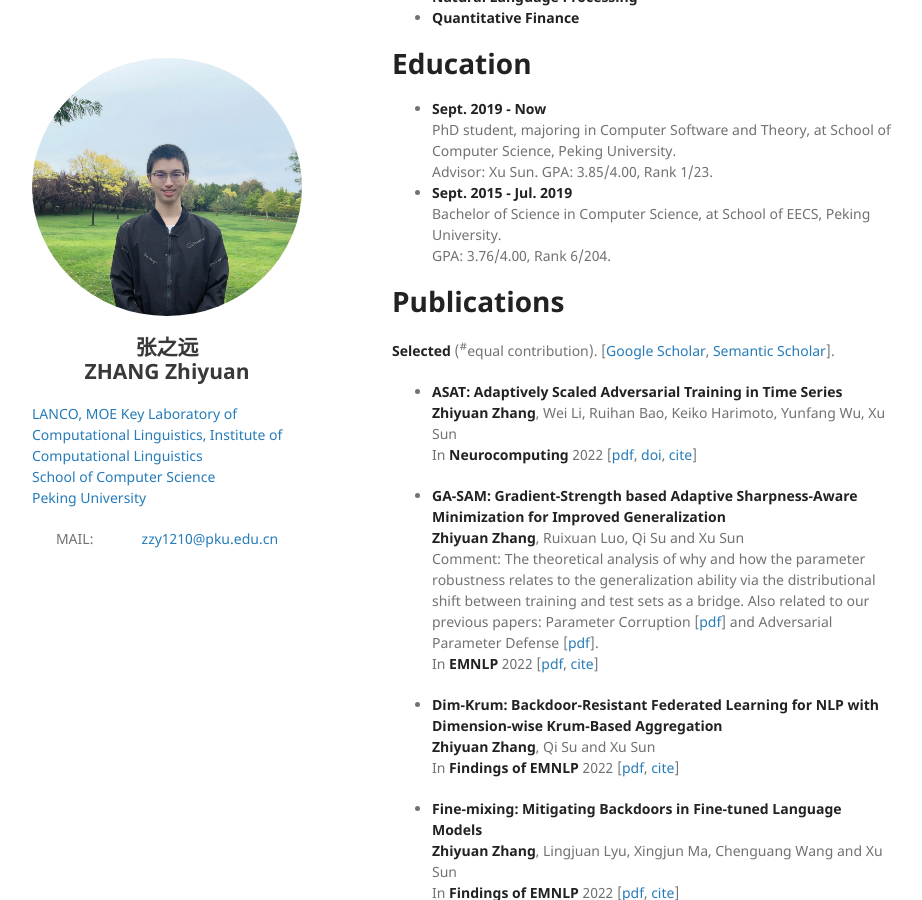
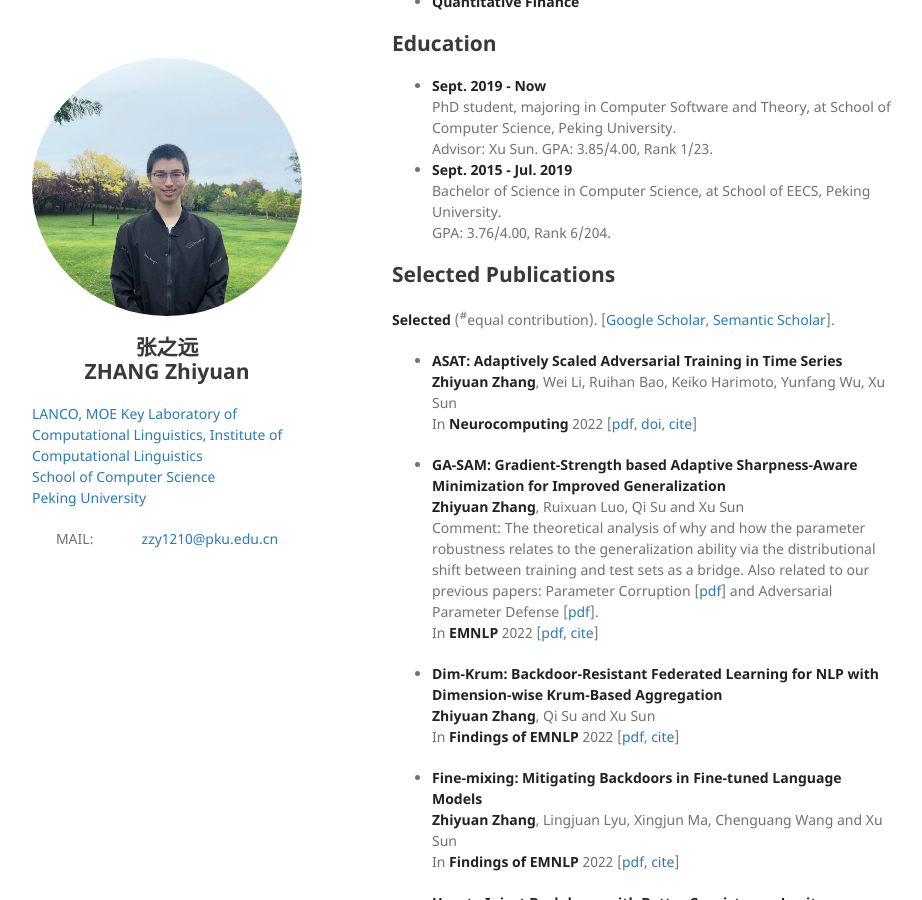
Before and after one commit to pkuzzy/pkuzzy.github.io, a Jekyll site: the page built from index.md, in a window 1280 px wide and 900 px high, scrolled down 362 px. Shown: the whole window, without its empty margins (178-1100 px from the left). Built offline with Jekyll 4.4.1, drawn with Linux system fonts in a browser that asks for light colours; nearby versions of some CDN libraries; our own code applies the rules of GitHub Pages for plain Markdown files.

Commit message:
Update index.md

```diff
--- a/index.md
+++ b/index.md
@@ -2,16 +2,16 @@
 layout: default
 ---
 
-# Biography
+## Biography
 **Zhiyuan Zhang (张之远)** is a Ph.D. candidate, supervised by Prof. [Xu Sun (孙栩)](https://xusun.org), at School of Computer Science, Peking University, Beijing 100871, China. He received the degree of Bachelor of Science in Computer Science from Peking University in 2019. His research interests include deep learning, particularly robustness, security, and natural language processing, etc. He is also involved in deep learning applied to quantitative finance.
 
-# Research Interests
+## Research Interests
 - **Deep Learning**
 - **Robustness and Security of Deep Neural Networks**
 - **Natural Language Processing**
 - **Quantitative Finance**
 
-# Education
+## Education
 - **Sept. 2019 - Now**
   PhD student, majoring in Computer Software and Theory, at School of Computer Science, Peking University.
   Advisor: Xu Sun. GPA: 3.85/4.00, Rank 1/23.
@@ -19,7 +19,7 @@ layout: default
   Bachelor of Science in Computer Science, at School of EECS, Peking University.
   GPA: 3.76/4.00, Rank 6/204.
 
-# Publications
+## Selected Publications
 **Selected** (<sup>\#</sup>equal contribution). [[Google Scholar](https://scholar.google.com/citations?hl=zh-CN&user=gSEzCUkAAAAJ), [Semantic Scholar](https://www.semanticscholar.org/author/Zhiyuan-Zhang/50317060)].
 
 - **ASAT: Adaptively Scaled Adversarial Training in Time Series**
@@ -78,7 +78,7 @@ layout: default
   Comment: ⭐ **Selected as the best paper in FinNLP-2022!**
   In **FinNLP** 2022 (Financial Technology and NLP) [To appear]
 
-# Patents
+## Patents
 - **一种模型训练方法及装置**
   China Patent, No.: 202110221446.7, 2022
   **Zhiyuan Zhang**, Xu Sun, Ruixuan Luo, Bin He (Huawei)
@@ -91,7 +91,7 @@ layout: default
   China Patent, No.: 202110475677.0, 2021
   **Zhiyuan Zhang**, Xuancheng Ren, Xu Sun, Bin He, Li Qian (Huawei)
 
-# Awards
+## Awards
 - **Phd student period**
   - Yang Fuqing & Wang Yangyuan Academician Scholarship, 2022
   - Outstanding Research Award in Peking University, 2022
@@ -104,24 +104,24 @@ layout: default
   - Merit Student in Peking University, 2016, 2017
   - National Scholarship, 2016
 
-# Internships
+## Internships
 - Research Intern at Tencent, WeChat AI, 2022 - Now
 - Research grant support from Mizuho Securities, 2021 - Now
 - Research Intern at Ant Group, 2021
 - Research grant support from Huawei Noah’s Ark Lab, 2020 - 2021
 
-# Invited Talks
+## Invited Talks
 - Shanghai AI Lab: **A Study of Parameter Corruption of Neural Networks** (神经网络参数扰动的研究), Aug. 2022
 - Huawei - Peking Univ. Academic Forum: **Limitation and Improvement of Federated Aggregation Algorithm on Natural Language Processing Tasks** (联邦聚合算法在自然语言处理任务上的局限性及改进), July 2022
 - Beijing Language & Culture University: **A Overview of Adversarial Attacks** (对抗攻击综述报告), Dec. 2021
 
-# Services
+## Services
 - As reviewers of AAAI, ACL, TACL, ECML, NLPCC, etc.
 - Teach assistant for "Intro. to Natural Language Processing", "Foundations of Computer Application"
 
-# Paper List
+## Paper List
 
-## Deep Learning: Optimization, Robustness and Security
+### Deep Learning: Optimization, Robustness and Security
 
 - **GA-SAM: Gradient-Strength based Adaptive Sharpness-Aware Minimization for Improved Generalization**
   **Zhiyuan Zhang**, Ruixuan Luo, Qi Su and Xu Sun
@@ -181,7 +181,7 @@ layout: default
   Fenglin Liu<sup>\#</sup>, Xuancheng Ren<sup>\#</sup>, **Zhiyuan Zhang**, Xu Sun, Yuexian Zou
   In **COLING** 2020 [[pdf](https://aclanthology.org/2020.coling-main.320.pdf),  [cite](https://dblp.uni-trier.de/rec/conf/coling/LiuRZSZ20.html?view=bibtex)]
 
-## Natural Language Processing Applications
+### Natural Language Processing Applications
 
 - **PKUSEG: A Toolkit for Multi-Domain Chinese Word Segmentation**
   Ruixuan Luo, Jingjing Xu, Yi Zhang, **Zhiyuan Zhang**, Xuancheng Ren, Xu Sun
@@ -206,7 +206,7 @@ layout: default
   Comment: Releasing a Chinese dependency treebank dataset [[github](https://github.com/lancopku/Chinese-Dependency-Treebank-with-Ellipsis)] of 319 weibos, containing 572 sentences with omissions restored and contexts reserved.
   In **LREC** 2018 [[pdf](http://www.lrec-conf.org/proceedings/lrec2018/pdf/297.pdf), [data](https://github.com/lancopku/Chinese-Dependency-Treebank-with-Ellipsis), [cite](https://dblp.uni-trier.de/rec/conf/lrec/RenSWWZZ18.html?view=bibtex)]
 
-## Quantitative Finance and Time Series Analysis
+### Quantitative Finance and Time Series Analysis
 
 - **No Stock is an Island: Learning Internal and Relational Attributes of Stocks with Contrastive Learning**
   Shicheng Li, Wei Li, **Zhiyuan Zhang**, Ruihan Bao, Keiko Harimoto, Xu Sun
```
